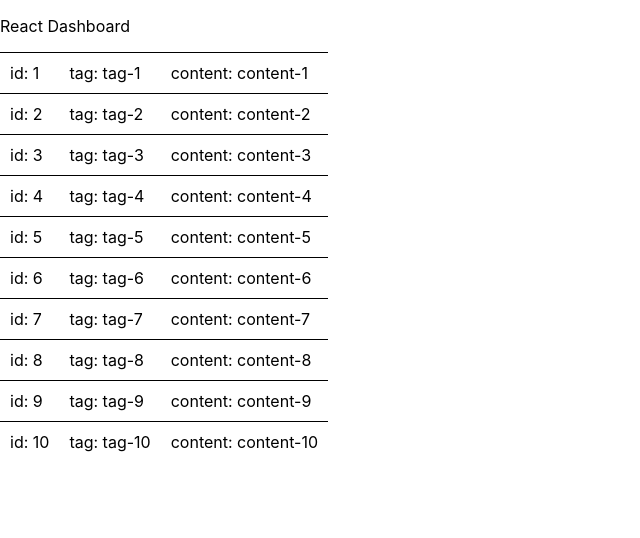
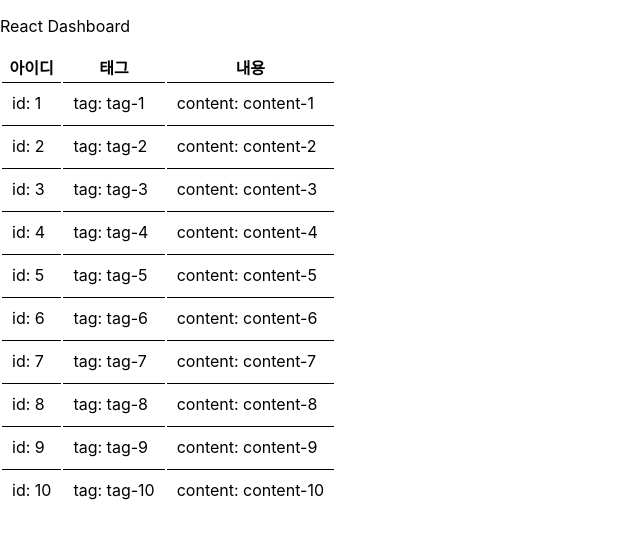
Before and after one commit to rimrim990/react-dashboard, a React (Create React App) app: page / in a window 1280 px wide. Shown: the top 538 px of the page, without its empty margins (0-640 px from the left). Built offline with nearby package versions, Linux system fonts and the light colour scheme; the HTML template or start-up script is replaced by a standard one.

Commit message:
feat: 테이블 헤더 정의

```diff
--- a/src/components/SortableList.tsx
+++ b/src/components/SortableList.tsx
@@ -46,12 +46,23 @@ export default function SortableList() {
             onDragStart={handleDragStart}
             onDragEnd={handleDragEnd}
         >
-            <SortableContext
-                items={items}
-                strategy={verticalListSortingStrategy}
-            >
-                {items.map(item => <SortableItem key={item.id} item={item} />)}
-            </SortableContext>
+            <table>
+                <thead>
+                <tr>
+                    <th>아이디</th>
+                    <th>태그</th>
+                    <th>내용</th>
+                </tr>
+                </thead>
+                <tbody>
+                <SortableContext
+                    items={items}
+                    strategy={verticalListSortingStrategy}
+                >
+                    {items.map(item => <SortableItem key={item.id} item={item}/>)}
+                </SortableContext>
+                </tbody>
+            </table>
         </DndContext>
     );
 }
```
